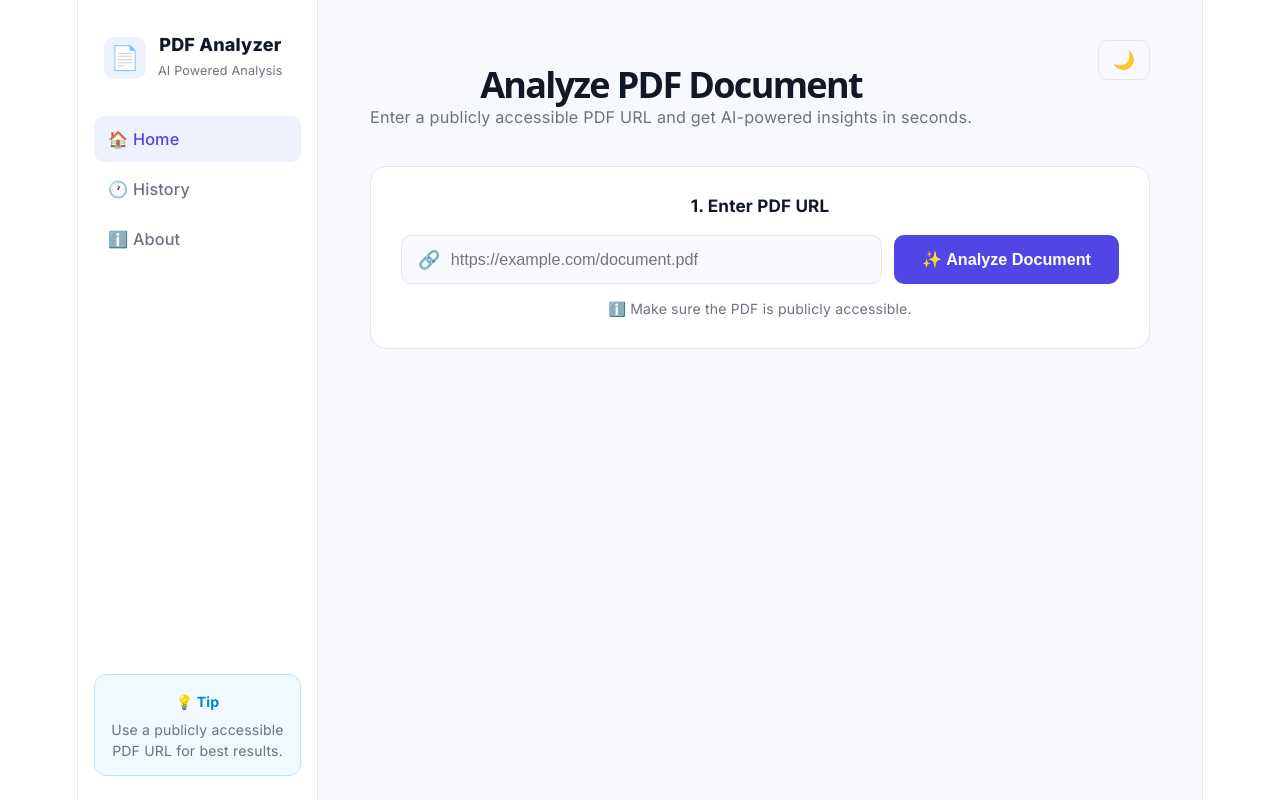
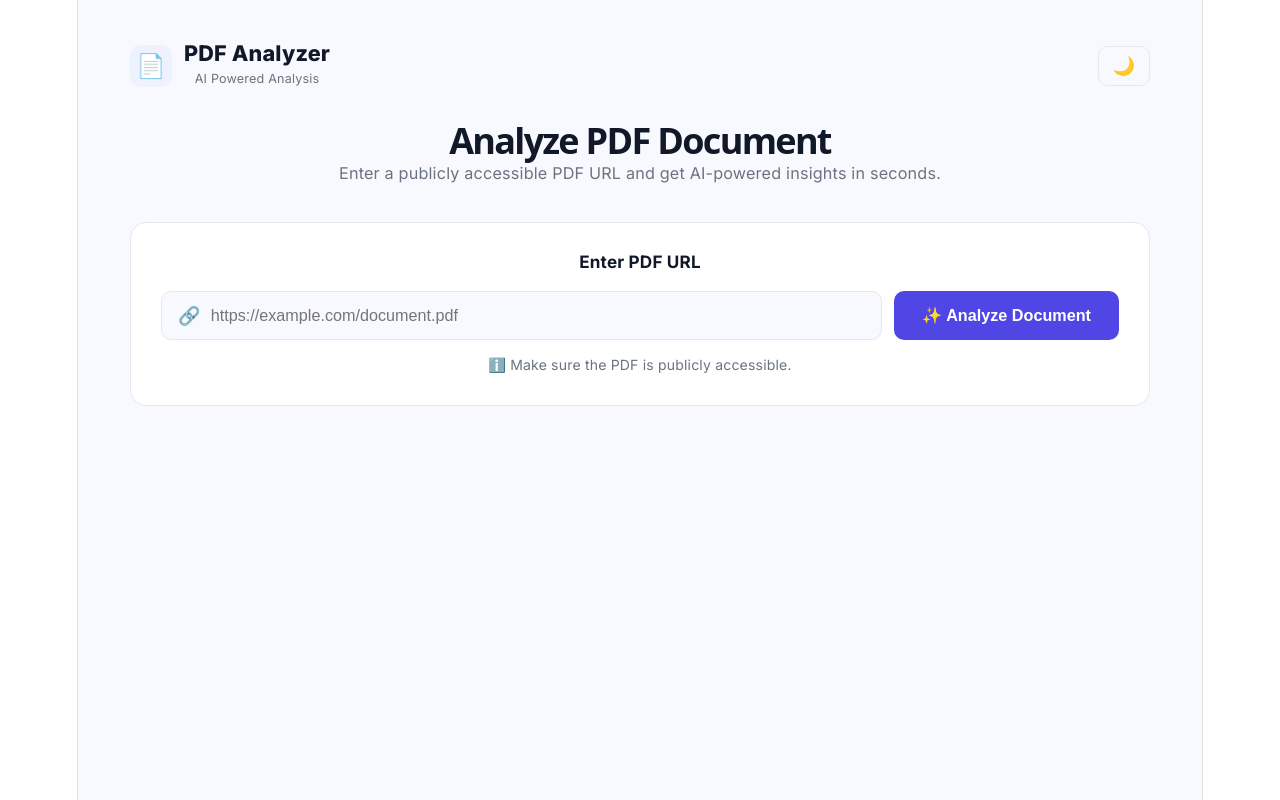
Before and after one commit to SUJITHA-K03/PDF-Analyzer, a React (Vite) app in the folder PDF-Analyser-frontend/: page / in a window 1280 px wide. Built offline with nearby package versions, Linux system fonts and the light colour scheme.

Commit message:
Remove sidebar and fix error handling

```diff
--- a/PDF-Analyser-frontend/src/App.jsx
+++ b/PDF-Analyser-frontend/src/App.jsx
@@ -16,33 +16,27 @@ export default function App() {
   const [result, setResult]   = useState(null);
   const [loading, setLoading] = useState(false);
   const [error, setError]     = useState("");
-  const [history, setHistory] = useState([]);
   const [dark, setDark]       = useState(false);
-  const [page, setPage]       = useState("home");
 
   const analyse = async () => {
     if (!pdfUrl.trim()) { setError("Please enter a PDF URL!"); return; }
     setLoading(true); setError(""); setResult(null);
     try {
-      const res  = await fetch(`${BACKEND_URL}/api/analyse`, {
+      const res = await fetch(`${BACKEND_URL}/api/analyse`, {
         method: "POST",
         headers: { "Content-Type": "application/json" },
         body: JSON.stringify({ pdfUrl }),
       });
       const data = await res.json();
-      if (data.error) {
-        setError(data.error);
+      if (!res.ok) {
+        setError(`Request failed (${res.status}). Please check the PDF URL.`);
+      } else if (data.error) {
+        setError("Invalid or inaccessible PDF URL. Please try a public PDF link.");
       } else {
         setResult(data);
-        setHistory(p => [{
-          url: pdfUrl,
-          title: data.title,
-          type: data.documentType,
-          time: new Date().toLocaleTimeString()
-        }, ...p].slice(0, 10));
       }
     } catch {
-      setError("Server not reachable. Is Spring Boot running?");
+      setError("Server not reachable. Please try again later.");
     } finally {
       setLoading(false);
     }
@@ -57,62 +51,25 @@ export default function App() {
     a.click();
   };
 
-  const d       = dark;
-  const bg      = d ? "#0f172a" : "#f8f9ff";
-  const sidebar = d ? "#1e293b" : "#ffffff";
-  const card    = d ? "#1e293b" : "#ffffff";
-  const border  = d ? "#334155" : "#e5e7eb";
-  const text    = d ? "#f1f5f9" : "#111827";
-  const muted   = d ? "#94a3b8" : "#6b7280";
-  const accent  = "#4f46e5";
+  const d      = dark;
+  const bg     = d ? "#0f172a" : "#f8f9ff";
+  const card   = d ? "#1e293b" : "#ffffff";
+  const border = d ? "#334155" : "#e5e7eb";
+  const text   = d ? "#f1f5f9" : "#111827";
+  const muted  = d ? "#94a3b8" : "#6b7280";
+  const accent = "#4f46e5";
 
   return (
-    <div style={{ display:"flex", minHeight:"100vh", fontFamily:"'Inter',sans-serif", background:bg, color:text }}>
+    <div style={{ minHeight:"100vh", fontFamily:"'Inter',sans-serif", background:bg, color:text, padding:"40px 52px" }}>
 
-      {/* ── Sidebar ── */}
-      <div style={{ width:240, background:sidebar, borderRight:`1px solid ${border}`, padding:"24px 16px", display:"flex", flexDirection:"column", gap:4, flexShrink:0 }}>
-
-        {/* Logo */}
-        <div style={{ display:"flex", alignItems:"center", gap:12, padding:"8px 10px", marginBottom:20 }}>
+      {/* Header */}
+      <div style={{ display:"flex", justifyContent:"space-between", alignItems:"center", marginBottom:36 }}>
+        <div style={{ display:"flex", alignItems:"center", gap:12 }}>
           <div style={{ width:42, height:42, background:"#eef2ff", borderRadius:10, display:"flex", alignItems:"center", justifyContent:"center", fontSize:"1.3rem" }}>📄</div>
           <div>
-            <div style={{ fontWeight:800, fontSize:"1rem", color:text }}>PDF Analyzer</div>
+            <div style={{ fontWeight:800, fontSize:"1.2rem", color:text }}>PDF Analyzer</div>
             <div style={{ fontSize:"0.7rem", color:muted }}>AI Powered Analysis</div>
           </div>
-        </div>
-
-        {/* Nav */}
-        {[["home","🏠","Home"],["history","🕐","History"],["about","ℹ️","About"]].map(([p,ic,lb]) => (
-          <div key={p} className={`nav-item ${page===p ? "nav-active" : ""}`}
-            style={{ color: page===p ? accent : muted }}
-            onClick={() => setPage(p)}>
-            {ic} {lb}
-          </div>
-        ))}
-
-        {/* Tip */}
-        <div style={{ marginTop:"auto" }}>
-          <div style={{ background: d?"#0f172a":"#f0f9ff", border:`1px solid ${d?"#1e3a5f":"#bae6fd"}`, borderRadius:12, padding:"14px 16px" }}>
-            <div style={{ fontSize:"0.78rem", fontWeight:700, color:"#0284c7", marginBottom:4 }}>💡 Tip</div>
-            <div style={{ fontSize:"0.78rem", color:muted, lineHeight:1.5 }}>Use a publicly accessible PDF URL for best results.</div>
-          </div>
-        </div>
-      </div>
-
-      {/* ── Main ── */}
-      <div style={{ flex:1, padding:"40px 52px", overflowY:"auto" }}>
-
-        {/* Page Header */}
-        <div style={{ display:"flex", justifyContent:"space-between", alignItems:"flex-start", marginBottom:36 }}>
-          <div>
-            <h1 style={{ fontSize:"2rem", fontWeight:800, color:text, marginBottom:6 }}>
-              {page==="home" ? "Analyze PDF Document" : page==="history" ? "Analysis History" : "About"}
-            </h1>
-            <p style={{ color:muted, fontSize:"0.9rem" }}>
-              {page==="home"    ? "Enter a publicly accessible PDF URL and get AI-powered insights in seconds."
-               : page==="history" ? "Your recent PDF analyses — click any row to re-analyse."
-               : "About this tool."}
-            </p>
         </div>
         <button onClick={() => setDark(!d)}
           style={{ background:"none", border:`1px solid ${border}`, borderRadius:10, padding:"8px 14px", cursor:"pointer", fontSize:"1rem", color:muted }}>
@@ -120,12 +77,15 @@ export default function App() {
         </button>
       </div>
 
-        {/* ── HOME ── */}
-        {page==="home" && (
-          <div>
+      {/* Page Title */}
+      <div style={{ marginBottom:36 }}>
+        <h1 style={{ fontSize:"2rem", fontWeight:800, color:text, marginBottom:6 }}>Analyze PDF Document</h1>
+        <p style={{ color:muted, fontSize:"0.9rem" }}>Enter a publicly accessible PDF URL and get AI-powered insights in seconds.</p>
+      </div>
+
       {/* Input */}
       <div style={{ background:card, border:`1px solid ${border}`, borderRadius:16, padding:"26px 30px", marginBottom:36 }}>
-              <div style={{ fontWeight:700, fontSize:"0.95rem", color:text, marginBottom:16 }}>1. Enter PDF URL</div>
+        <div style={{ fontWeight:700, fontSize:"0.95rem", color:text, marginBottom:16 }}>Enter PDF URL</div>
         <div style={{ display:"flex", gap:12, marginBottom:12 }}>
           <div style={{ flex:1, display:"flex", alignItems:"center", gap:10, border:`1px solid ${border}`, borderRadius:10, padding:"0 16px", background:bg }}>
             <span style={{ color:muted }}>🔗</span>
@@ -134,12 +94,13 @@ export default function App() {
               placeholder="https://example.com/document.pdf"
               style={{ flex:1, border:"none", outline:"none", background:"transparent", fontSize:"0.9rem", padding:"14px 0", color:text }} />
           </div>
-                <button className="analyse-btn" onClick={analyse} disabled={loading}
+          <button onClick={analyse} disabled={loading}
             style={{ padding:"14px 28px", background: loading?"#a5b4fc":accent, color:"#fff", border:"none", borderRadius:10, fontWeight:700, fontSize:"0.9rem", cursor: loading?"not-allowed":"pointer", display:"flex", alignItems:"center", gap:8, whiteSpace:"nowrap" }}>
-                  {loading ? <><div className="spinner" /> Analysing...</> : "✨ Analyze Document"}
+            {loading ? "⏳ Analysing..." : "✨ Analyze Document"}
           </button>
         </div>
         <div style={{ fontSize:"0.78rem", color:muted }}>ℹ️ Make sure the PDF is publicly accessible.</div>
+
         {error && (
           <div style={{ marginTop:12, background:"#fef2f2", border:"1px solid #fecaca", borderRadius:10, padding:"12px 16px", color:"#dc2626", fontSize:"0.85rem", fontWeight:500 }}>
             ⚠️ {error}
@@ -155,16 +116,16 @@ export default function App() {
               <div style={{ fontWeight:800, fontSize:"1.4rem", color:text }}>Analysis Result</div>
               <div style={{ fontSize:"0.83rem", color:muted, marginTop:3 }}>AI-generated summary and key insights from your document.</div>
             </div>
-                  <button className="dl-btn" onClick={download}
-                    style={{ display:"flex", alignItems:"center", gap:8, padding:"10px 20px", border:`1px solid ${border}`, borderRadius:10, background:card, cursor:"pointer", fontSize:"0.85rem", color:accent, fontWeight:600, transition:"background 0.2s" }}>
+            <button onClick={download}
+              style={{ display:"flex", alignItems:"center", gap:8, padding:"10px 20px", border:`1px solid ${border}`, borderRadius:10, background:card, cursor:"pointer", fontSize:"0.85rem", color:accent, fontWeight:600 }}>
               ⬇️ Download Result
             </button>
           </div>
 
           <div style={{ display:"flex", flexDirection:"column", gap:14 }}>
-                  {CARDS.map((c, i) => (
-                    <div key={c.key} className="result-card"
-                      style={{ background: d?"#1e293b":c.color, border:`1px solid ${border}`, borderRadius:14, padding:"20px 24px", animationDelay:`${i*0.08}s`, display:"flex", alignItems:"flex-start" }}>
+            {CARDS.map((c) => (
+              <div key={c.key}
+                style={{ background: d?"#1e293b":c.color, border:`1px solid ${border}`, borderRadius:14, padding:"20px 24px", display:"flex", alignItems:"flex-start" }}>
                 <div style={{ width:4, background:c.iconColor, borderRadius:"4px 0 0 4px", alignSelf:"stretch", marginRight:20, flexShrink:0 }} />
                 <div style={{ flex:1 }}>
                   <div style={{ fontSize:"0.72rem", color: d?"#94a3b8":c.iconColor, fontWeight:700, textTransform:"uppercase", letterSpacing:"1px", marginBottom:8 }}>
@@ -178,59 +139,11 @@ export default function App() {
             ))}
           </div>
 
-                <div style={{ textAlign:"center", marginTop:28, fontSize:"0.78rem", color:muted, display:"flex", alignItems:"center", justifyContent:"center", gap:6 }}>
+          <div style={{ textAlign:"center", marginTop:28, fontSize:"0.78rem", color:muted }}>
             🔒 Your data is secure. We do not store any documents.
           </div>
         </div>
       )}
     </div>
-        )}
-
-        {/* ── HISTORY ── */}
-        {page==="history" && (
-          <div style={{ background:card, border:`1px solid ${border}`, borderRadius:16, overflow:"hidden" }}>
-            {history.length===0
-              ? <div style={{ padding:56, textAlign:"center", color:muted, fontSize:"0.95rem" }}>No history yet. Analyse a PDF first!</div>
-              : history.map((h, i) => (
-                <div key={i} className="hist-row"
-                  onClick={() => { setPdfUrl(h.url); setPage("home"); }}
-                  style={{ display:"flex", alignItems:"center", gap:16, padding:"16px 24px", borderBottom: i<history.length-1?`1px solid ${border}`:"none", cursor:"pointer" }}>
-                  <div style={{ width:38, height:38, background:"#eef2ff", borderRadius:10, display:"flex", alignItems:"center", justifyContent:"center", fontSize:"1rem", flexShrink:0 }}>📄</div>
-                  <div style={{ flex:1, minWidth:0 }}>
-                    <div style={{ fontWeight:600, fontSize:"0.88rem", color:text, whiteSpace:"nowrap", overflow:"hidden", textOverflow:"ellipsis" }}>{h.title||h.url}</div>
-                    <div style={{ fontSize:"0.76rem", color:muted, marginTop:2, whiteSpace:"nowrap", overflow:"hidden", textOverflow:"ellipsis" }}>{h.url}</div>
-                  </div>
-                  <span style={{ fontSize:"0.72rem", padding:"4px 12px", borderRadius:20, background:"#eef2ff", color:accent, fontWeight:600, flexShrink:0 }}>{h.type||"PDF"}</span>
-                  <span style={{ fontSize:"0.76rem", color:muted, flexShrink:0 }}>{h.time}</span>
-                </div>
-              ))
-            }
-          </div>
-        )}
-
-        {/* ── ABOUT ── */}
-        {page==="about" && (
-          <div style={{ background:card, border:`1px solid ${border}`, borderRadius:16, padding:"36px 40px", maxWidth:560 }}>
-            <div style={{ fontSize:"2.5rem", marginBottom:16 }}>📄</div>
-            <h2 style={{ fontWeight:800, fontSize:"1.4rem", marginBottom:8, color:text }}>PDF Analyzer</h2>
-            <p style={{ color:muted, lineHeight:1.7, fontSize:"0.9rem", marginBottom:24 }}>
-              An AI-powered PDF analysis tool built with React + Spring Boot. Paste any public PDF URL and get instant structured insights powered by Groq LLaMA.
-            </p>
-            {[
-              ["⚡ Stack",       "React, Vite, Spring Boot, Java"],
-              ["🤖 AI Model",    "Groq — LLaMA 3.1 8B Instant"],
-              ["📦 PDF Parsing", "Apache PDFBox 3.x"],
-              ["🔒 Privacy",     "No documents stored. Analysis only."],
-            ].map(([k,v]) => (
-              <div key={k} style={{ display:"flex", gap:16, marginBottom:14, fontSize:"0.9rem", alignItems:"flex-start" }}>
-                <span style={{ fontWeight:700, color:text, minWidth:130 }}>{k}</span>
-                <span style={{ color:muted }}>{v}</span>
-              </div>
-            ))}
-          </div>
-        )}
-
-      </div>
-    </div>
   );
 }
```
Lines whose indentation alone changed are shown as unchanged.
